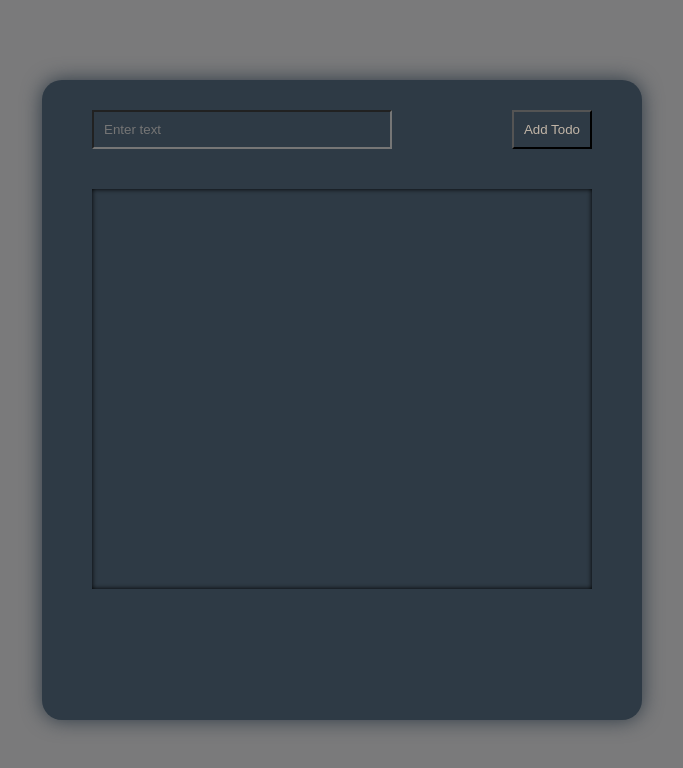
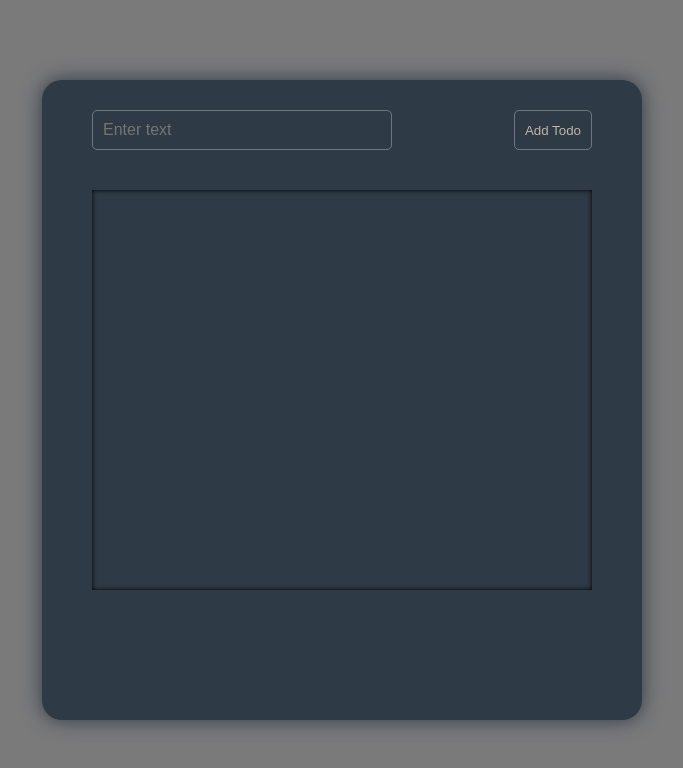
Before and after one commit to Khadyrov/Vue-Todo, a Vue app: page / in a window 1280 px wide. Shown: the top 768 px of the page, without its empty margins (298-981 px from the left). Built offline with nearby package versions, Linux system fonts and the light colour scheme; a web font is replaced by a local one.

Commit message:
changes in style

```diff
--- /dev/null
+++ b/src/assets/Input.css
@@ -0,0 +1,76 @@
+button {
+  color: #ffffff;
+  background-color: rgba(255, 255, 255, 0.2);
+  border: 1px solid rgba(255, 255, 255, 0.3);
+  border-radius: 5px;
+  text-align: center;
+  cursor: pointer;
+  transition: background-color 0.3s ease, box-shadow 0.3s ease, transform 0.2s ease;
+}
+
+
+button:hover {
+  background-color: rgba(255, 255, 255, 0.4);
+  box-shadow: 0 4px 8px rgba(0, 0, 0, 0.3);
+  transform: scale(1.05);
+}
+
+button:focus {
+  outline: none;
+  box-shadow: 0 0 0 3px rgba(255, 255, 255, 0.5); /* Светло-серый контур */
+}
+
+button:disabled {
+  background-color: rgba(255, 255, 255, 0.1);
+  color: #bdbdbd;
+  cursor: not-allowed;
+  box-shadow: none;
+}
+
+
+input[type="checkbox"] {
+  appearance: none;
+  background-color: rgba(255, 255, 255, 0.1);
+  border: 1px solid rgba(255, 255, 255, 0.3);
+  border-radius: 4px;
+  width: 20px;
+  height: 20px;
+  cursor: pointer;
+  position: relative;
+  transition: background-color 0.3s ease, border 0.3s ease;
+}
+
+
+input[type="checkbox"]:checked::before {
+  content: '\2713';
+  color: #ffffff;
+  position: absolute;
+  top: 50%;
+  left: 50%;
+  transform: translate(-50%, -50%);
+  font-size: 14px;
+}
+
+input[type="checkbox"]:hover {
+  background-color: rgba(255, 255, 255, 0.2);
+  border-color: rgba(255, 255, 255, 0.5);
+}
+
+input[type="text"], input[type="search"] {
+  background-color: rgba(255, 255, 255, 0.1);
+  border: 1px solid rgba(255, 255, 255, 0.3);
+  border-radius: 5px;
+  color: #ffffff;
+  padding: 10px;
+  width: 100%;
+  box-sizing: border-box;
+  font-size: 16px;
+  transition: border-color 0.3s ease, background-color 0.3s ease;
+}
+
+
+input[type="text"]:focus, input[type="search"]:focus {
+  border-color: rgba(255, 255, 255, 0.5);
+  background-color: rgba(255, 255, 255, 0.2);
+  outline: none;
+}
--- a/src/assets/main.css
+++ b/src/assets/main.css
@@ -1,4 +1,5 @@
 @import url('https://fonts.googleapis.com/css2?family=Arvo:ital,wght@0,400;0,700;1,400;1,700&family=Nabla&family=Public+Sans&display=swap');
+@import url('./Input.css');
 
 * {
   margin: 0;
--- a/src/components/todoList/todoList.css
+++ b/src/components/todoList/todoList.css
@@ -82,3 +82,9 @@
 .active {
   background: #4d7443;
 }
+
+
+.todo__btns {
+  display: flex;
+  align-items: center;
+}
```
